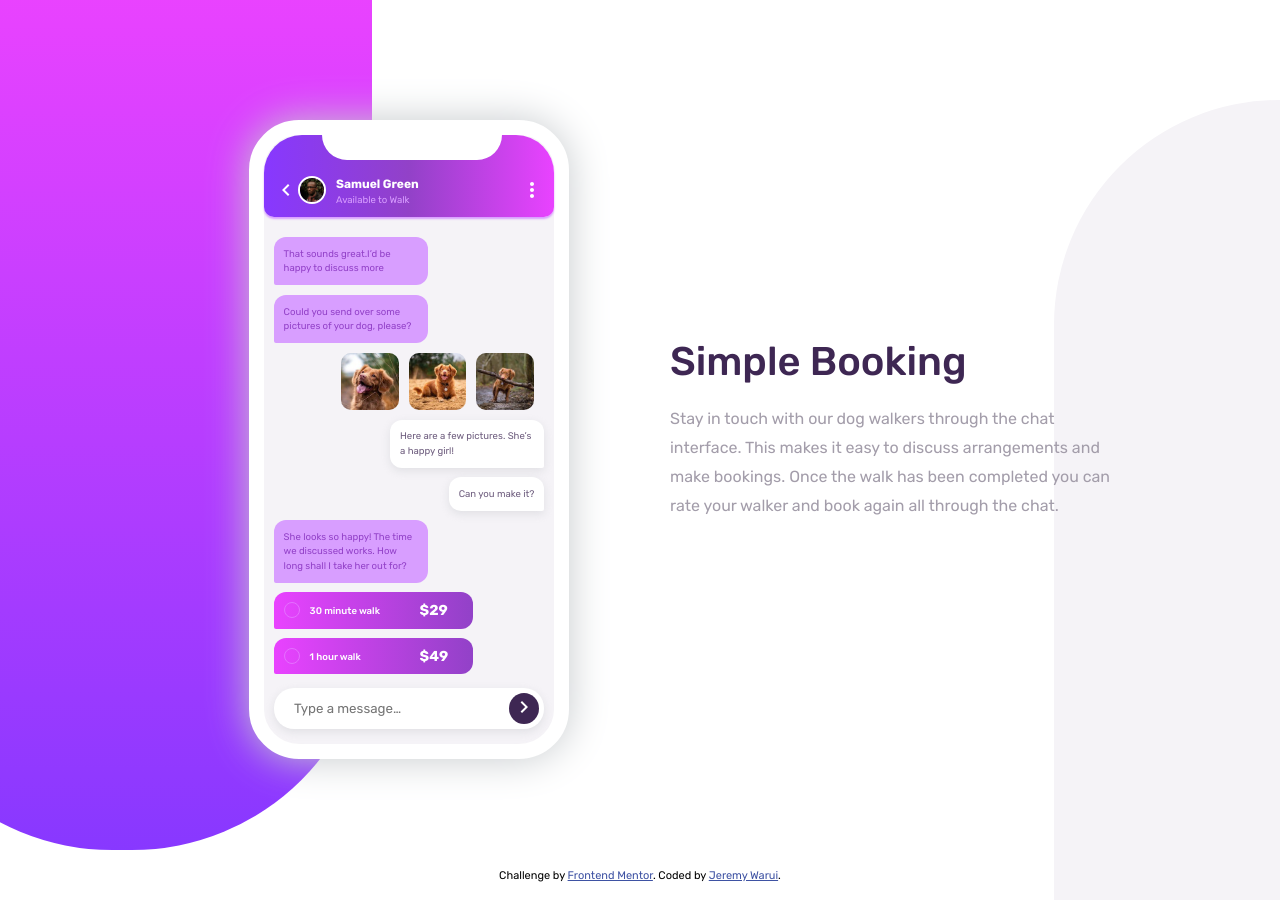
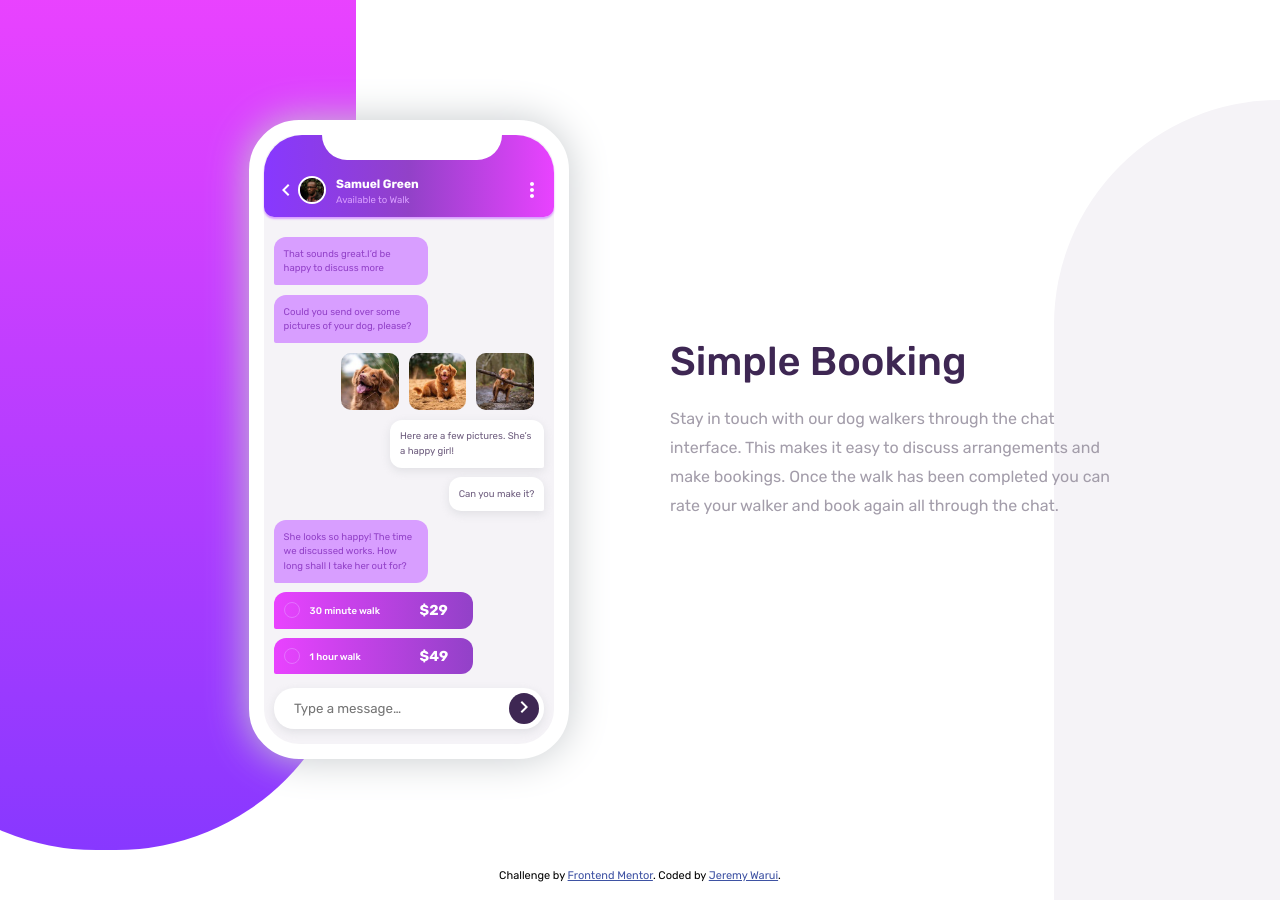
Before and after one commit to JeremyWarui/ChatApp-Challenge, a plain HTML site: page index.html in a window 1280 px wide. Shown: the top 920 px of the page. Drawn offline with Linux system fonts and the light colour scheme.

Commit message:
Update styles.css

```diff
--- a/styles.css
+++ b/styles.css
@@ -368,7 +368,7 @@ footer .attribution a {
 :root::before {
     width: 500px;
     height: 850px;
-    left: -8rem;
+    left: -9rem;
   }
 
 :root::after {
```
